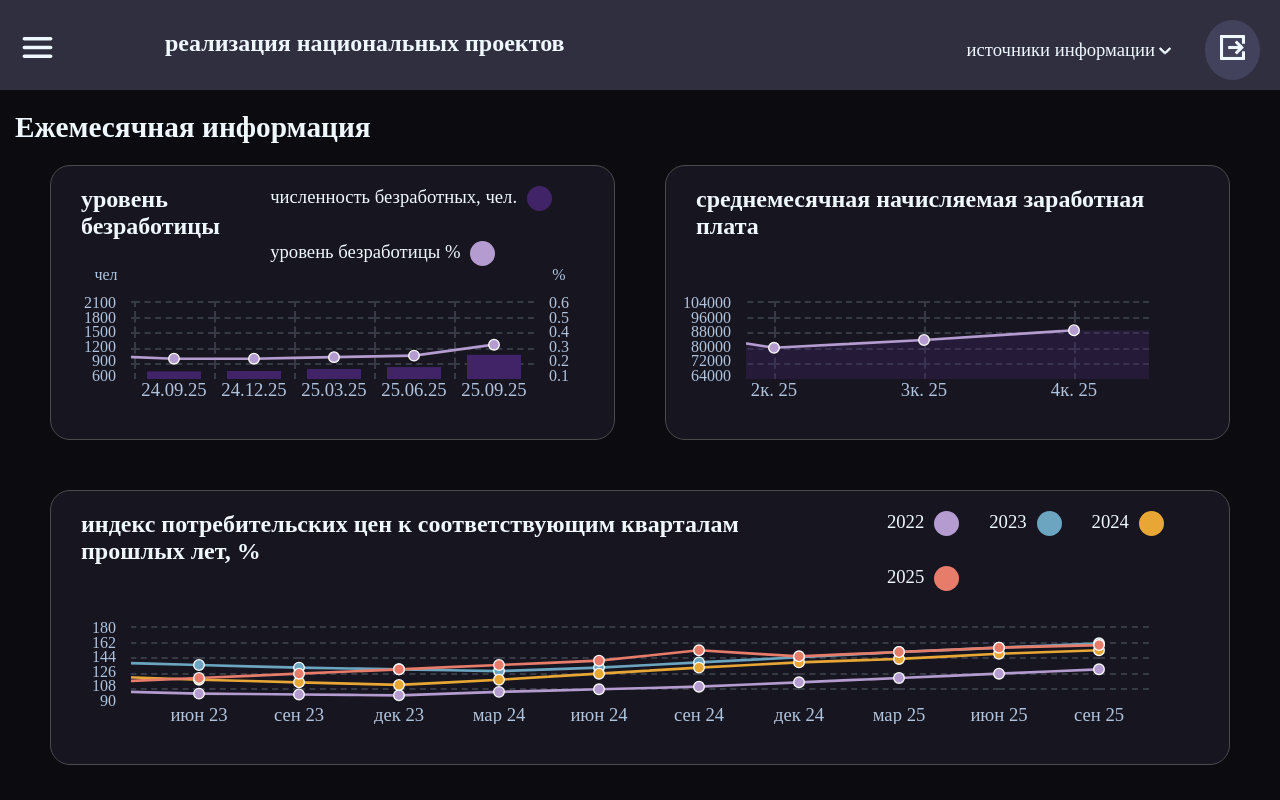
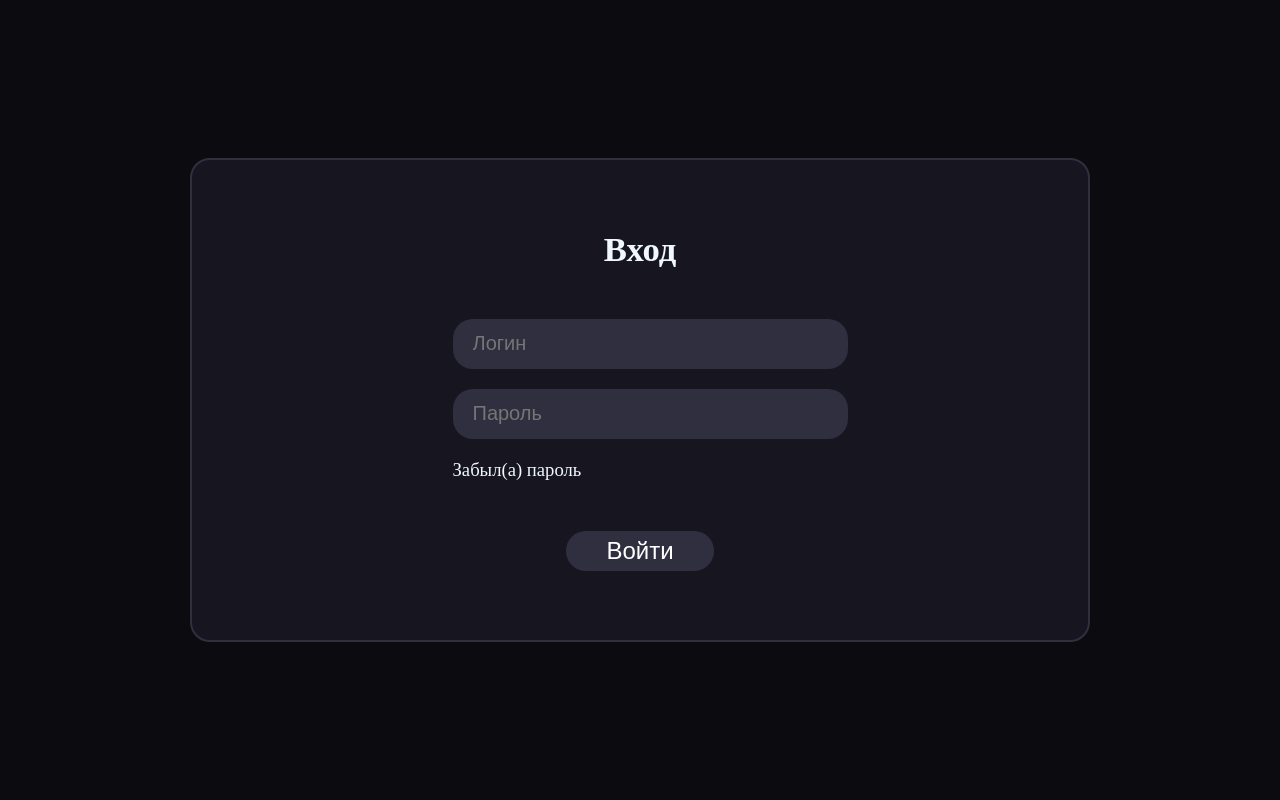
Before and after one commit to mitinu/dashboard, a Vue app in the folder frontend/: page /monthlyInformation in a window 1280 px wide. Built offline with nearby package versions, Linux system fonts and the light colour scheme.

Commit message:
добавлено авторизация

```diff
--- a/frontend/src/App.vue
+++ b/frontend/src/App.vue
@@ -1,31 +1,44 @@
 <template>
   <div>
-    <main-header
+    <div v-if="authentication">
+      <main-header
         :title="titleHeader"
-    />
-    <main-body
-      @setTitleHeader="setTitleHeader"
-    />
+      />
+      <main-body
+        @setTitleHeader="setTitleHeader"
+      />
+    </div>
+    <div v-else>
+      <authentication
+        @confirmationAuthentication="confirmationAuthentication"
+      />
+    </div>
   </div>
 </template>
 
 <script>
 import mainHeader from "@/components/MainHeader.vue";
 import mainBody from "@/components/MainBody.vue";
+import Authentication from "@/page/Authentication.vue";
 export default {
   name:"app",
   components:{
+    Authentication,
     mainHeader,
     mainBody
   },
   data(){
     return{
       titleHeader:"",
+      authentication: false
     }
   },
   methods:{
     setTitleHeader(title){
       this.titleHeader = title
+    },
+    confirmationAuthentication(){
+      this.authentication = true
     }
   }
 }
@@ -38,6 +51,9 @@ a{
 .gradientLine {
   height: 1px;
   background: linear-gradient(90deg, rgba(96, 96, 96, 0.3), rgba(96, 96, 96, 0.6), rgba(96, 96, 96, 0.3));
+}
+h1{
+  font-size: 26pt;
 }
 h2{
   font-size: 22pt;
--- /dev/null
+++ b/frontend/src/components/UI/ButtonBase.vue
@@ -0,0 +1,29 @@
+<template>
+  <input
+      type="button"
+      class="buttonBase"
+      :value=value
+  >
+</template>
+
+<script>
+export default{
+  name:"buttonBase",
+  props:{
+    value:{
+      type:String,
+    },
+  }
+}
+</script>
+
+<style>
+.buttonBase{
+  background-color: #2f2f40;
+  height: 40px;
+  padding: 0 40px;
+  border-radius: 20px ;
+  color: #FFFFFF;
+  cursor: pointer;
+}
+</style>
--- /dev/null
+++ b/frontend/src/components/UI/InputTextBase.vue
@@ -0,0 +1,46 @@
+<template>
+  <input
+      type="text"
+      class="inputTextBase"
+      :placeholder=placeholder
+      :value="modelValue"
+      @input="$emit('update:modelValue', $event.target.value)"
+      :list="list"
+      @change="emitChange"
+  >
+</template>
+
+<script>
+export default{
+  name:"inputTextBase",
+  props:{
+    placeholder:{
+      type:String
+    },
+    modelValue:{
+      type: String
+    },
+    list:{
+      type: String
+    }
+  },
+  methods:{
+    emitChange(){
+      this.$emit("change")
+    }
+  }
+}
+</script>
+
+<style>
+.inputTextBase{
+  background-color: #2f2f40;
+  Width: 375px;
+  Height: 50px;
+  border-radius: 20px;
+  color: #FFFFFFCC;
+  font-size: 20px;
+  font-weight: 500;
+  padding-left: 20px;
+}
+</style>
--- /dev/null
+++ b/frontend/src/page/Authentication.vue
@@ -0,0 +1,120 @@
+<template>
+  <div class="authentication">
+    <div class="container">
+      <h1>Вход</h1>
+      <div class="inputs">
+        <input-text-base
+            placeholder="Логин"
+            v-model=login
+        />
+        <span v-if="errors.login" class="error-text">{{ errors.login }}</span>
+        <input-text-base
+            placeholder="Пароль"
+            v-model=password
+        />
+        <span v-if="errors.password" class="error-text">{{ errors.password }}</span>
+        <a @click.stop="this.$emit('confirmationAuthentication')">Забыл(а) пароль</a>
+      </div>
+      <button-base value="Войти" @click.stop="authorization" />
+    </div>
+  </div>
+</template>
+
+<script>
+import inputTextBase from "@/components/UI/InputTextBase.vue"
+import buttonBase from "@/components/UI/ButtonBase.vue";
+export default {
+  name: "authentication",
+  components:{
+    inputTextBase,
+    buttonBase
+  },
+  data() {
+    return {
+      login: "",
+      password: "",
+      errors: {
+        login: null,
+        password: null
+      }
+    }
+  },
+  methods:{
+    validate() {
+      this.errors = { login: null, password: null };
+      let isValid = true;
+
+      if (!this.login) {
+        this.errors.login = "Логин обязателен для заполнения";
+        isValid = false;
+      } else if (this.login.length < 3) {
+        this.errors.login = "Логин должен быть не менее 3-х символов";
+        isValid = false;
+      }
+
+      if (!this.password) {
+        this.errors.password = "Введите пароль";
+        isValid = false;
+      } else if (this.password.length < 6) {
+        this.errors.password = "Пароль слишком короткий (мин. 6 символов)";
+        isValid = false;
+      }
+
+      return isValid;
+    },
+    authorization(){
+      if (this.validate()) {
+        this.$emit("confirmationAuthentication")
+      }
+    }
+  }
+}
+</script>
+
+<style scoped>
+.error-text {
+  color: #ff4d4d;
+  font-size: 14px;
+  margin-top: -15px; /* Чтобы текст был ближе к инпуту */
+  align-self: flex-start;
+}
+.authentication{
+  display: flex;
+  justify-content: center;
+  align-items: center;
+  height: 100vh;
+  .container{
+    min-width: 450px;
+    min-height: 350px;
+    width: 70%;
+    height: 60%;
+    background-color: #171620;
+
+
+    border: 2px solid #2f2f40;
+    border-radius: 20px;
+    display: flex;
+    flex-direction: column;
+    align-items: center;
+    justify-content: center;
+    gap: 50px;
+
+    display: flex;
+    .inputs{
+      width: 375px;
+      display: flex;
+      flex-direction: column;
+      gap: 20px;
+      a{
+        cursor: pointer;
+        user-select: none;
+        min-width: 40%;
+        width: min-content;
+      }
+    }
+    input[type=button]{
+      font-size: 24px;
+    }
+  }
+}
+</style>
```
